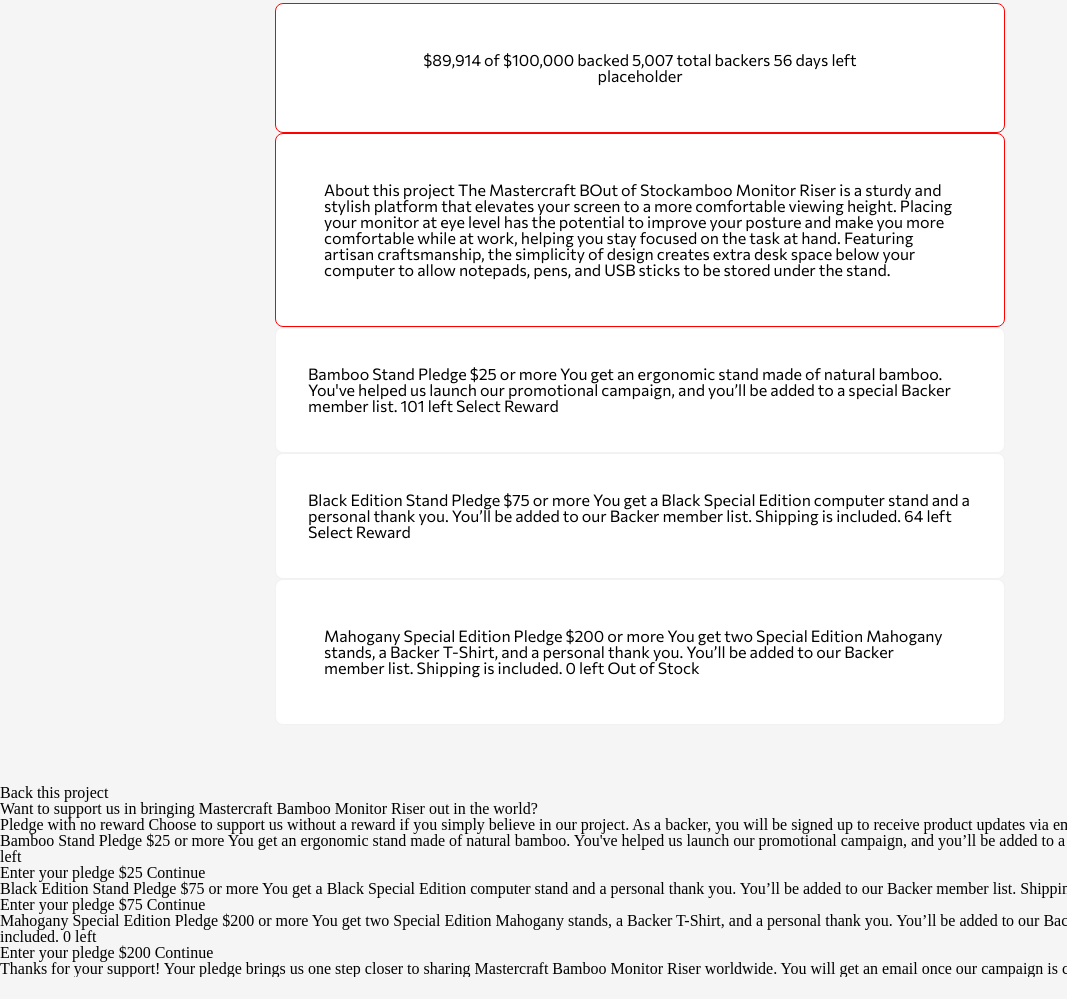
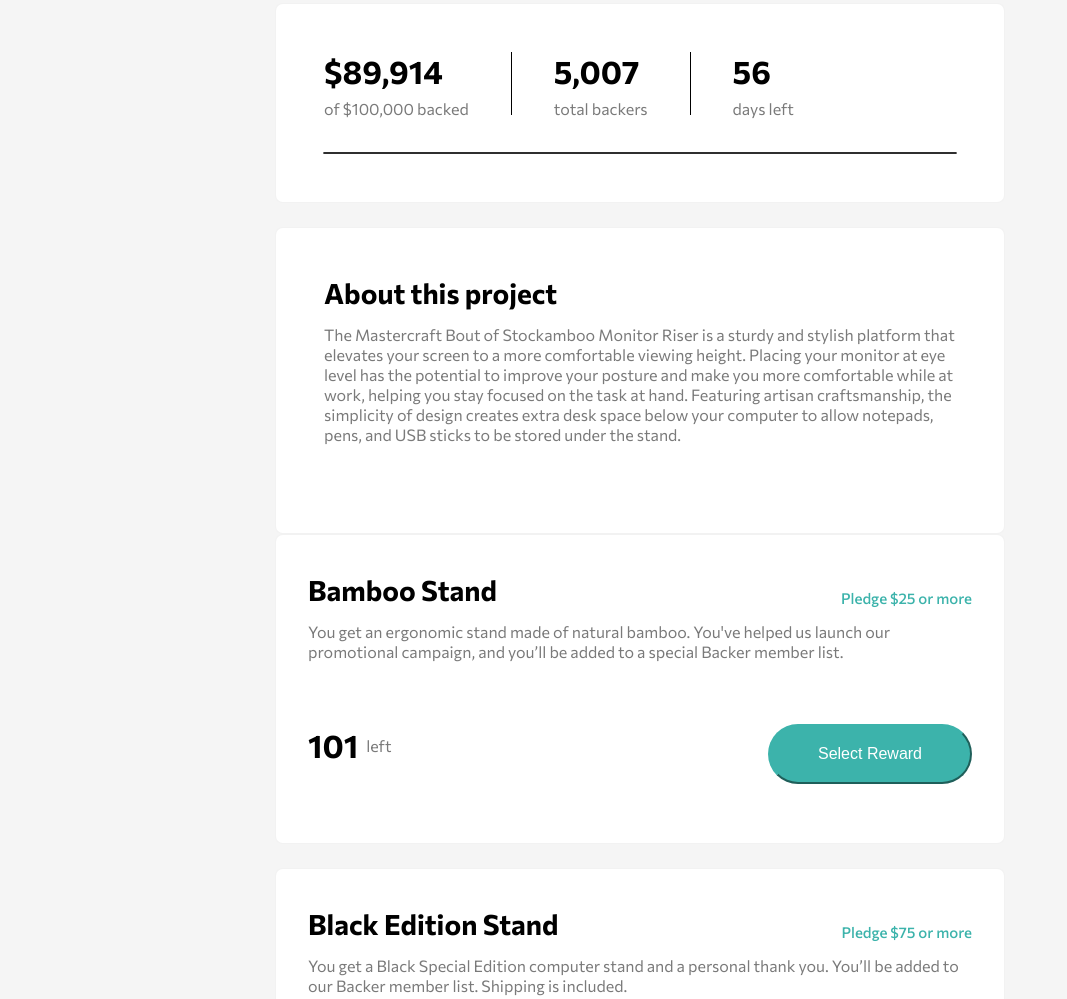
Before and after one commit to WingChhun/crowdfunding-product-page, a website: page index.html in a window 1280 px wide. Shown: the part 620-1619 px from the top of the page, without its empty margins (0-1067 px from the left). Before the commit the page ends 1597 px from the top, so only its background shows below. Drawn offline with Linux system fonts and the light colour scheme.

Commit message:
fix: finish making desktop cards

```diff
--- a/index.html
+++ b/index.html
@@ -56,38 +56,98 @@
       </div>
       =
       <div class="card pledge-container">
-        <div>$89,914 of $100,000 backed 5,007 total backers 56 days left</div>
-        <div class="progress-bar">placeholder</div>
+        <div class="pledge-container--row">
+          <div>
+            <h3>$89,914</h3>
+            <p>of $100,000 backed</p>
+          </div>
+          <div>
+            <h3>5,007</h3>
+            <p>total backers</p>
+          </div>
+          <div>
+            <h3>56</h3>
+            <p>days left</p>
+          </div>
+        </div>
+        <div class="progress-bar"></div>
       </div>
 
       <div class="card about-section">
-        About this project The Mastercraft BOut of Stockamboo Monitor Riser is a
-        sturdy and stylish platform that elevates your screen to a more
-        comfortable viewing height. Placing your monitor at eye level has the
-        potential to improve your posture and make you more comfortable while at
-        work, helping you stay focused on the task at hand. Featuring artisan
-        craftsmanship, the simplicity of design creates extra desk space below
-        your computer to allow notepads, pens, and USB sticks to be stored under
-        the stand.
+        <h2>About this project</h2>
+
+        <p>
+          The Mastercraft Bout of Stockamboo Monitor Riser is a sturdy and
+          stylish platform that elevates your screen to a more comfortable
+          viewing height. Placing your monitor at eye level has the potential to
+          improve your posture and make you more comfortable while at work,
+          helping you stay focused on the task at hand. Featuring artisan
+          craftsmanship, the simplicity of design creates extra desk space below
+          your computer to allow notepads, pens, and USB sticks to be stored
+          under the stand.
+        </p>
       </div>
 
       <div class="card item">
-        Bamboo Stand Pledge $25 or more You get an ergonomic stand made of
-        natural bamboo. You've helped us launch our promotional campaign, and
-        you’ll be added to a special Backer member list. 101 left Select Reward
+        <div>
+          <h2>Bamboo Stand</h2>
+          <h3>Pledge $25 or more</h3>
+        </div>
+
+        <p>
+          You get an ergonomic stand made of natural bamboo. You've helped us
+          launch our promotional campaign, and you’ll be added to a special
+          Backer member list.
+        </p>
+
+        <div>
+          <p>
+            <span>101</span>
+            left
+          </p>
+          <button class="btn--primary">Select Reward</button>
+        </div>
       </div>
 
       <div class="card item">
-        Black Edition Stand Pledge $75 or more You get a Black Special Edition
-        computer stand and a personal thank you. You’ll be added to our Backer
-        member list. Shipping is included. 64 left Select Reward
+        <div>
+          <h2>Black Edition Stand</h2>
+          <h3>Pledge $75 or more</h3>
+        </div>
+
+        <p>
+          You get a Black Special Edition computer stand and a personal thank
+          you. You’ll be added to our Backer member list. Shipping is included.
+        </p>
+
+        <div>
+          <p>
+            <span>64</span>
+            left
+          </p>
+          <button class="btn--primary">Select Reward</button>
+        </div>
       </div>
 
-      <div class="card out-of-stock">
-        Mahogany Special Edition Pledge $200 or more You get two Special Edition
-        Mahogany stands, a Backer T-Shirt, and a personal thank you. You’ll be
-        added to our Backer member list. Shipping is included. 0 left Out of
-        Stock
+      <div class="card item">
+        <div>
+          <h2>Mahogany Special Edition</h2>
+          <h3>Pledge $200 or more</h3>
+        </div>
+
+        <p>
+          You get two Special Edition Mahogany stands, a Backer T-Shirt, and a
+          personal thank you. You’ll be added to our Backer member list.
+          Shipping is included.
+        </p>
+
+        <div>
+          <p>
+            <span>0</span>
+            left
+          </p>
+          <button class="btn--primary">Out of Stock</button>
+        </div>
       </div>
     </section>
 
--- a/sass/main.scss
+++ b/sass/main.scss
@@ -76,7 +76,6 @@
         /* identical to box height */
         display: flex;
         align-items: center;
-        text-align: center;
 
         color: $color-subheader;
         margin-bottom: 40px;
@@ -149,19 +148,168 @@
 .card {
   @include border-card;
 
-  & + .pledge-container {
-    border: 1px solid red;
-  }
-
-  & + .about-section {
-    border: 1px solid red;
-  }
-
   & + .item {
     padding: 38px 32px;
+
+    display: flex;
+    flex-direction: column;
+
+    &:not(:last-child) {
+      margin-bottom: 24px;
+    }
+
+    h2 {
+      font-family: Commissioner;
+      font-style: normal;
+      font-weight: bold;
+      font-size: 18px;
+      line-height: 22px;
+      /* identical to box height */
+
+      display: flex;
+      align-items: center;
+
+      color: #000000;
+    }
+
+    h3 {
+      font-family: Commissioner;
+      font-style: normal;
+      font-weight: 500;
+      font-size: 15px;
+      line-height: 18px;
+      display: flex;
+      align-items: center;
+      text-align: right;
+
+      color: #3cb3ab;
+    }
+
+    p {
+    }
+
+    > div {
+      display: flex;
+      justify-content: space-between;
+      align-items: center;
+      width: 100%;
+      p {
+        margin-top: 24px;
+        margin-bottom: 24px;
+
+        > span {
+          font-family: Commissioner;
+          font-style: normal;
+          font-weight: bold;
+          font-size: 32px;
+          line-height: 39px;
+          display: flex;
+          align-items: center;
+
+          color: #000000;
+          padding-right: 8px;
+        }
+      }
+    }
   }
 }
 
+.about-section {
+  display: flex;
+
+  h2 {
+    align-self: flex-start;
+    font-family: Commissioner;
+    font-style: normal;
+    font-weight: bold;
+    font-size: 20px;
+    line-height: 24px;
+    display: flex;
+    align-items: center;
+    text-align: center;
+    color: #000000;
+    margin-bottom: 35px;
+  }
+
+  p {
+    text-align: left;
+    align-self: flex-start;
+    font-family: Commissioner;
+    font-style: normal;
+    font-weight: normal;
+    font-size: 16px;
+    line-height: 30px;
+    /* or 187% */
+
+    display: flex;
+    text-align: left;
+
+    color: #7a7a7a;
+  }
+}
+
+.pledge-container {
+  margin-bottom: 24px;
+  &--row {
+    height: 63px;
+    width: 100%;
+    display: flex;
+
+    > div {
+      display: flex;
+      flex-direction: column;
+
+      & h3 {
+        font-family: Commissioner;
+        font-style: normal;
+        font-weight: bold;
+        font-size: 32px;
+        line-height: 39px;
+        display: flex;
+        align-items: center;
+        color: #000000;
+      }
+
+      & p {
+        font-family: Commissioner;
+        font-style: normal;
+        font-weight: normal;
+        font-size: 15px;
+        line-height: 18px;
+        display: flex;
+        align-items: center;
+        padding-top: 8px;
+        color: #7a7a7a;
+      }
+    }
+
+    > div:first-child,
+    > div:nth-child(2) {
+      padding-right: 42px;
+      border-right: 1px solid #000000;
+    }
+
+    > div:nth-child(2),
+    & > div:nth-child(3) {
+      padding-left: 42px;
+    }
+  }
+
+  .progress-bar {
+    margin-top: 37px;
+    background: #2f2f2f;
+
+    border-radius: 33.5px;
+    border: 1px solid #2f2f2f;
+
+    width: 100%;
+    display: flex;
+    & .progress {
+      background: #3cb3ab;
+      border-radius: 33.5px;
+    }
+  }
+}
 .hero {
 }
 
```
Also changed, not shown: dist/main.css, 1 other file.
